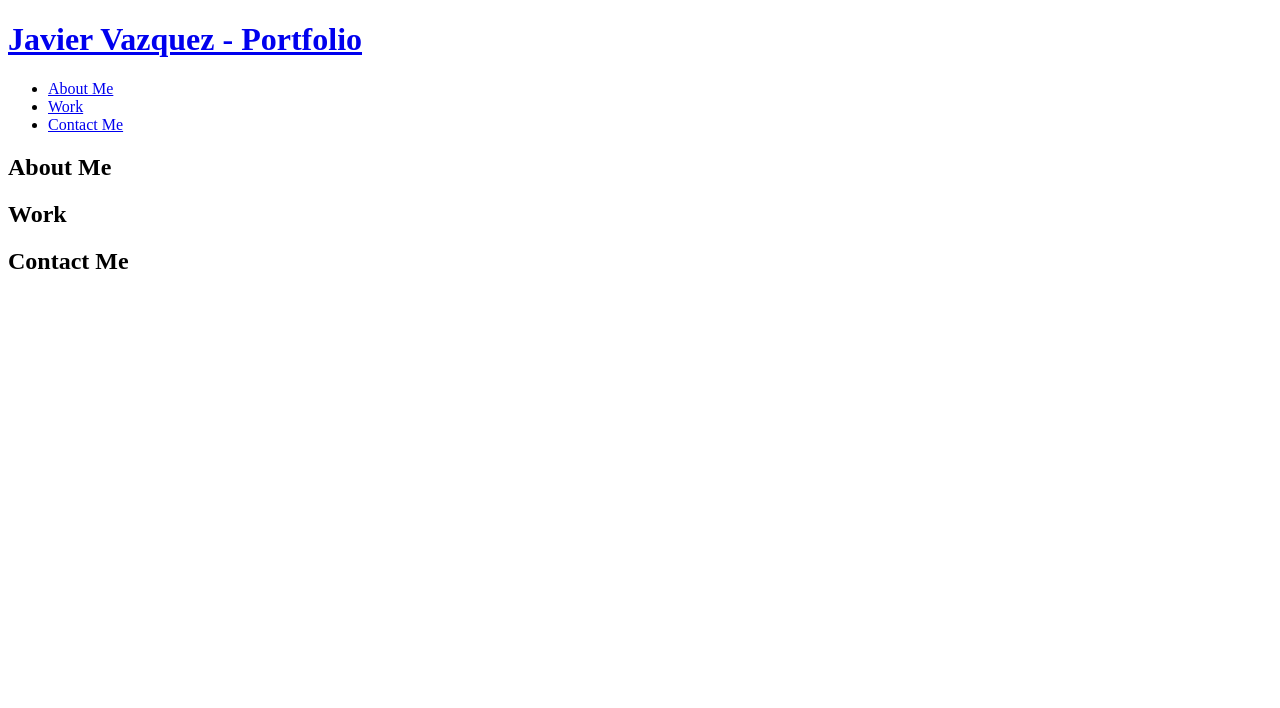
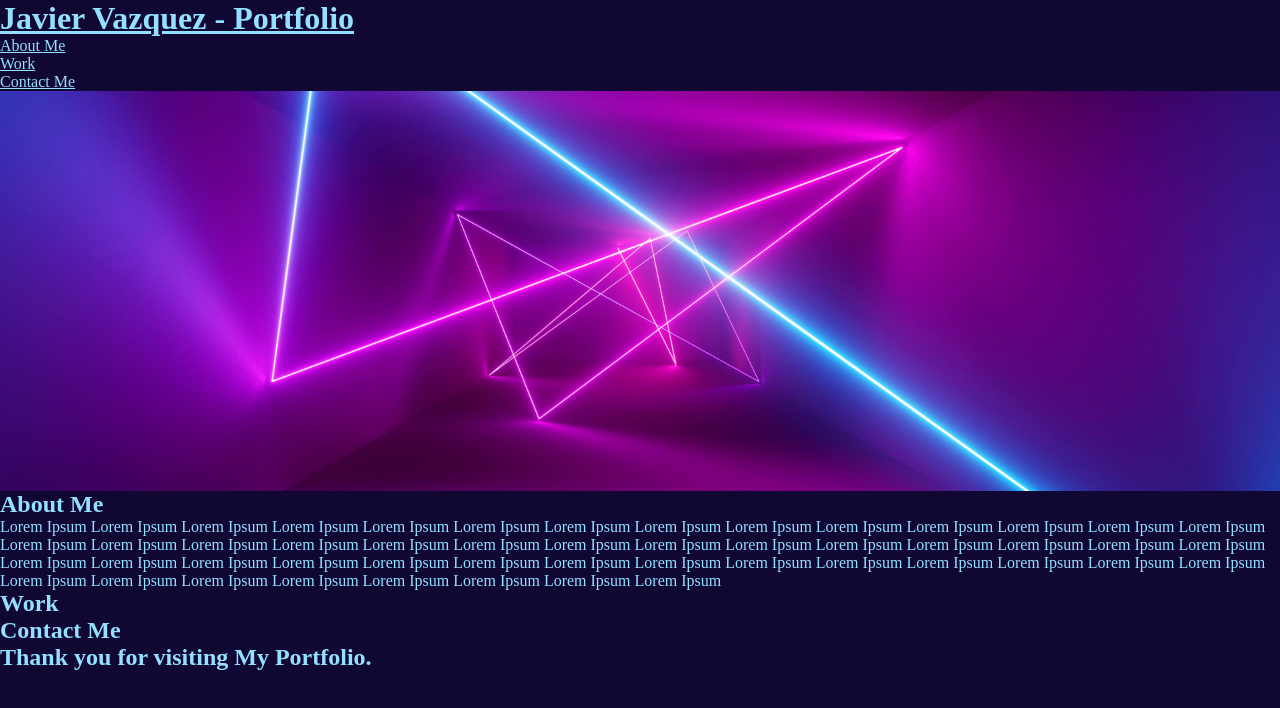
Before and after one commit to Xavy-Romeo/Xavy-Portfolio, a plain HTML site: page index.html in a window 1280 px wide. Drawn offline with Linux system fonts and the light colour scheme.

Commit message:
added hero pic and css color theme

```diff
--- a/assets/css/style.css
+++ b/assets/css/style.css
@@ -0,0 +1,32 @@
+:root {
+    --primary-color: rgb(16, 7, 51);
+    --secondary-color: rgb(147, 224, 255);
+}
+
+* {
+    margin: 0;
+    padding: 0;
+    box-sizing: border-box;
+}
+
+body {
+    font-family:'Times New Roman', Times, serif;
+    color: var(--secondary-color);
+    background-color: var(--primary-color);
+}
+
+header h1 a {
+    color: var(--secondary-color);
+}
+
+header nav ul li a {
+    color: var(--secondary-color);
+}
+
+
+.hero {
+    background-image: url("../images/0dba57a96d995f5b92d6294245ead3eb.jpg");
+    height: 400px;
+    background-size:cover;
+    background-position: center;
+}
--- a/index.html
+++ b/index.html
@@ -45,7 +45,7 @@
         <!--End Header Section-->
 
         <!--Hero Section-->
-        <section>
+        <section class="hero">
 
         </section>
         <!--End Hero Section-->
@@ -54,6 +54,19 @@
         <!--About Me Section-->
         <section id="about-me">
             <h2>About Me</h2>
+
+            <p>
+                Lorem Ipsum Lorem Ipsum Lorem Ipsum Lorem Ipsum Lorem Ipsum
+                Lorem Ipsum Lorem Ipsum Lorem Ipsum Lorem Ipsum Lorem Ipsum
+                Lorem Ipsum Lorem Ipsum Lorem Ipsum Lorem Ipsum Lorem Ipsum
+                Lorem Ipsum Lorem Ipsum Lorem Ipsum Lorem Ipsum Lorem Ipsum
+                Lorem Ipsum Lorem Ipsum Lorem Ipsum Lorem Ipsum Lorem Ipsum
+                Lorem Ipsum Lorem Ipsum Lorem Ipsum Lorem Ipsum Lorem Ipsum
+                Lorem Ipsum Lorem Ipsum Lorem Ipsum Lorem Ipsum Lorem Ipsum
+                Lorem Ipsum Lorem Ipsum Lorem Ipsum Lorem Ipsum Lorem Ipsum
+                Lorem Ipsum Lorem Ipsum Lorem Ipsum Lorem Ipsum Lorem Ipsum
+                Lorem Ipsum Lorem Ipsum Lorem Ipsum Lorem Ipsum Lorem Ipsum
+            </p>
 
         </section>
         <!--End About Me Section-->
@@ -77,7 +90,7 @@
 
         <!--Footer Section-->
         <footer>
-
+            <h2>Thank you for visiting My Portfolio.</h2>
         </footer>
         <!--End Footer Section-->
 
```
Also changed, not shown: assets/images/0dba57a96d995f5b92d6294245ead3eb.jpg (added), assets/images/Smoke-Background-HD-Wallpapers-61910.jpg (added).
